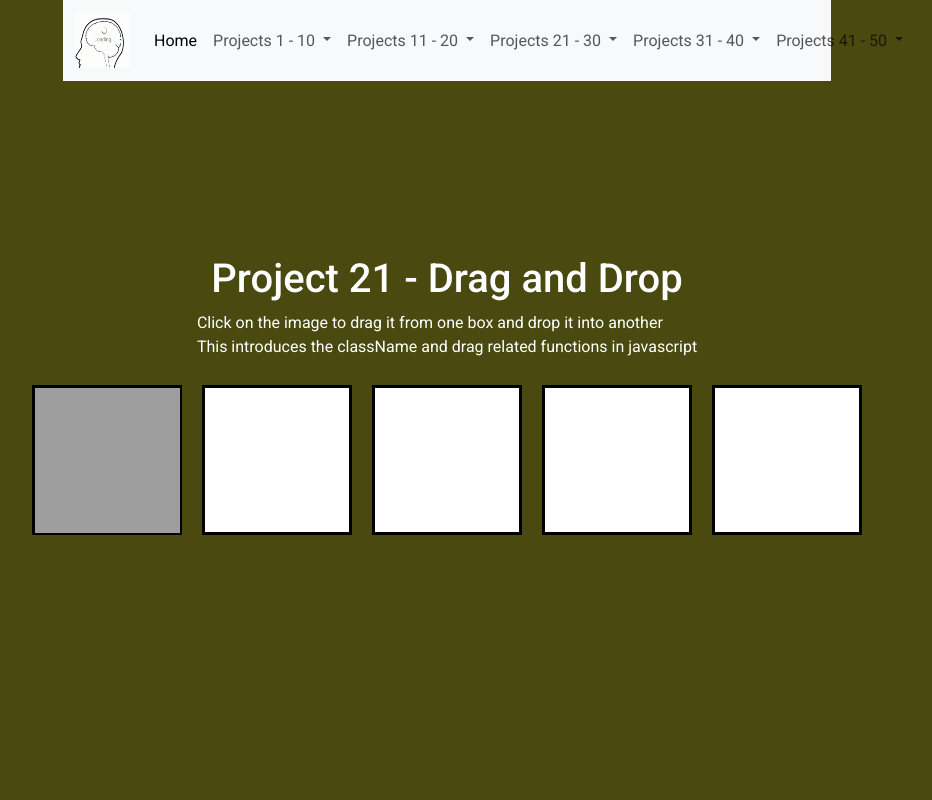
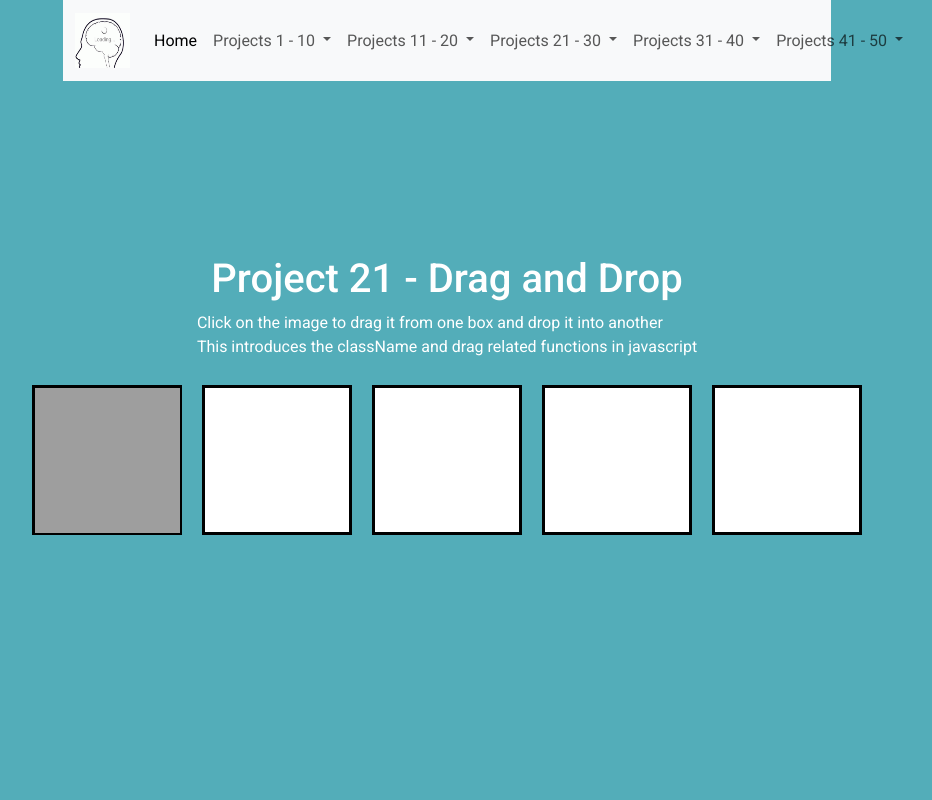
Before and after one commit to ANDREWAHN-UK/50Projects-in-PHP, a PHP site: page /Project21/project21.php in a window 1280 px wide. Shown: the whole page, without its empty margins (193-1125 px from the left). Run offline with PHP 8.4, Linux system fonts and the light colour scheme; grey boxes are pictures that could not be loaded.

Commit message:
change background colour project 21

```diff
--- a/Project21/project21.css
+++ b/Project21/project21.css
@@ -6,7 +6,7 @@
 }
 
 body {
-    background-color: rgb(73, 73, 16);
+    background-color: rgb(83, 173, 185);
     font-family: 'Roboto', sans-serif;
     margin: 0;
     display: flex;
```
